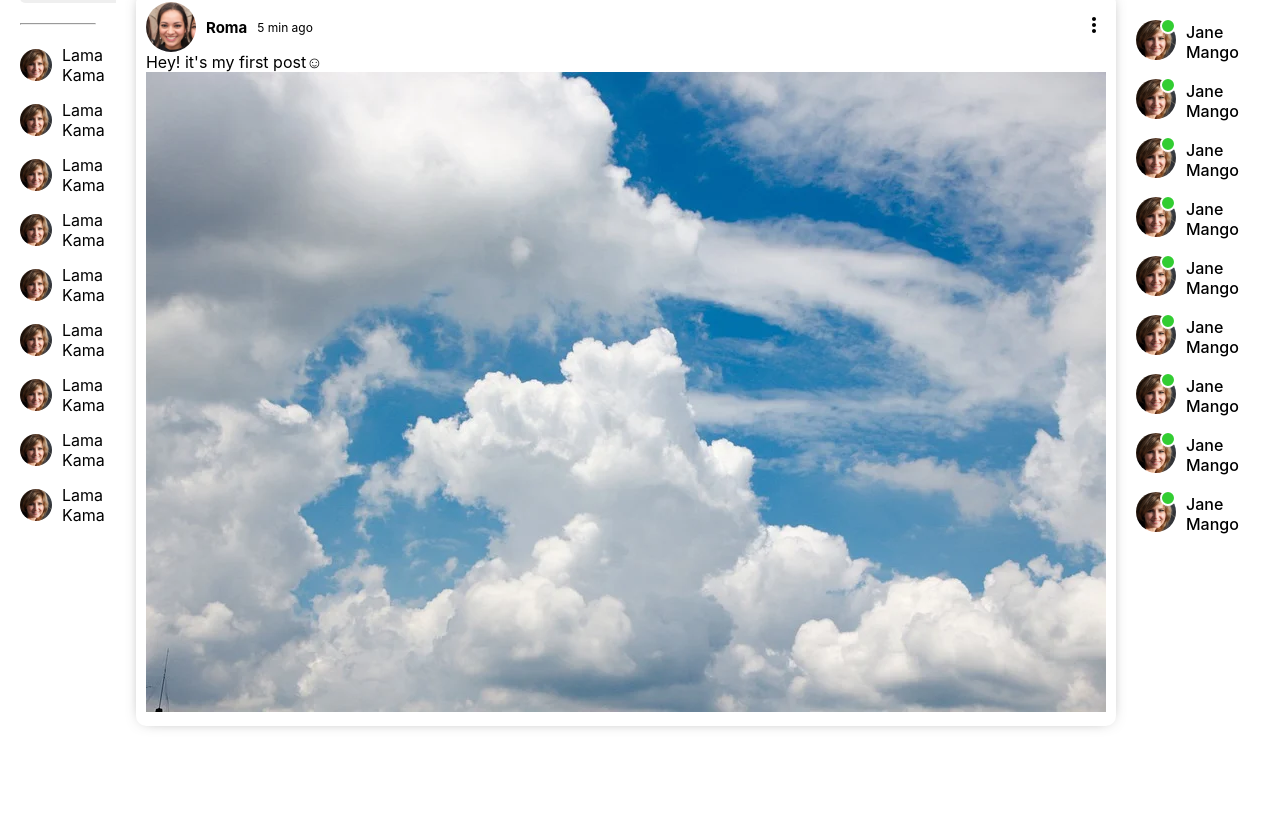
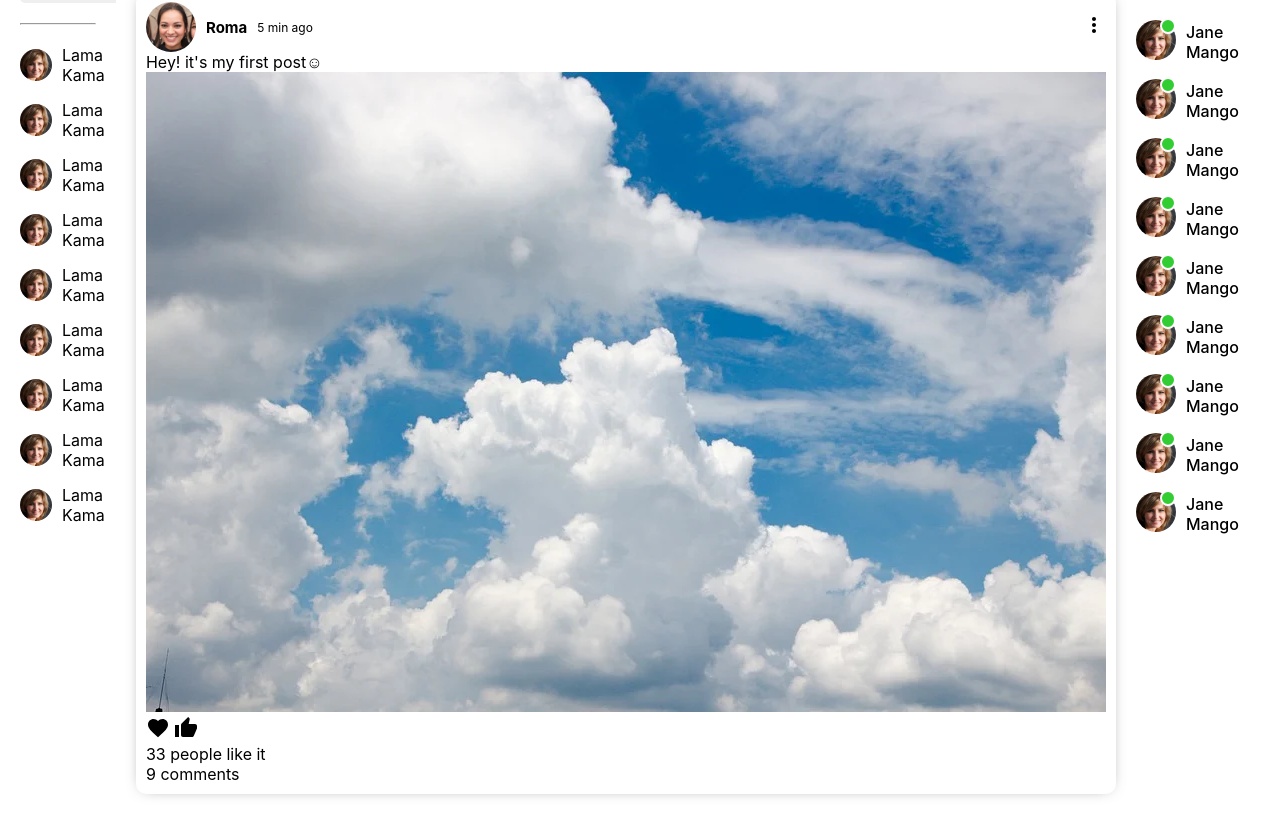
Before and after one commit to EdenGenetTasama/We-Tech-final-project-31.3.22, a React (Create React App) app in the folder client/: page / in a window 1280 px wide. Shown: the part 278-1114 px from the top of the page. Before the commit the page ends 1054 px from the top, so only its background shows below. Built offline with nearby package versions, Linux system fonts and the light colour scheme; the HTML template or start-up script is replaced by a standard one.

Commit message:
add post

```diff
--- a/client/src/components/parts/feed/Feed.jsx
+++ b/client/src/components/parts/feed/Feed.jsx
@@ -1,6 +1,8 @@
 import "./feed.css";
 import Share from "../share/Share";
 import Posts from "../posts/Posts";
+
+
 export default function Feed() {
   return (
     <div className="feed">
--- a/client/src/components/parts/posts/Posts.jsx
+++ b/client/src/components/parts/posts/Posts.jsx
@@ -1,28 +1,41 @@
 import "./posts.css";
-import {MoreVert} from "@material-ui/icons"
+import { MoreVert,Favorite,ThumbUp } from "@material-ui/icons";
 export default function Posts() {
   return (
     <div className="postContainer">
       <div className="postWrapper">
         <div className="postTop">
           <div className="postTopLeft">
-            <img className="postProfileImage" src="/assets/persons/3.jpg" alt="" />
+            <img
+              className="postProfileImage"
+              src="/assets/persons/3.jpg"
+              alt=""
+            />
             <span className="postUserName">Roma</span>
             <span className="postUserDate">5 min ago</span>
           </div>
 
           <div className="postTopRight">
-                <MoreVert/>
+            <MoreVert />
           </div>
         </div>
 
-
         <div className="postCenter">
           <span className="postText">Hey! it's my first post☺</span>
-              <img src="/assets/posts/1.webp" alt="" />
+          <img className="postImage" src="/assets/posts/1.webp" alt="" />
         </div>
-          <div className="postBottom"></div>
 
+        <div className="postBottom">
+          <div className="postBottomLeft">
+          <span className="LikeIcon"><Favorite/></span>
+          <span className="LikeIcon"> <ThumbUp/> </span>
+            <div className="postLikeCounter">33 people like it</div>
+
+           </div>
+          <div className="postBottomRight">
+              <span className="postCommentText">9 comments</span>
+          </div>
+        </div>
       </div>
     </div>
   );
--- a/client/src/components/parts/rightbar/rightbar.css
+++ b/client/src/components/parts/rightbar/rightbar.css
@@ -1,6 +1,7 @@
 .rightBar{
     flex: 3.5;
 }
+
 .rightBarWrapper{
     padding: 20px 20px 0 0;
 }
--- a/client/src/components/parts/sidebar/sidebar.css
+++ b/client/src/components/parts/sidebar/sidebar.css
@@ -3,6 +3,7 @@
     height: calc(100vh - 50px);
     overflow-y:scroll ;
 }
+
 ::-webkit-scrollbar{
     width: 5px;
 }
```
Also changed, not shown: client/src/components/parts/posts/posts.css (+9 -0 lines). Lines whose indentation alone changed are shown as unchanged.
